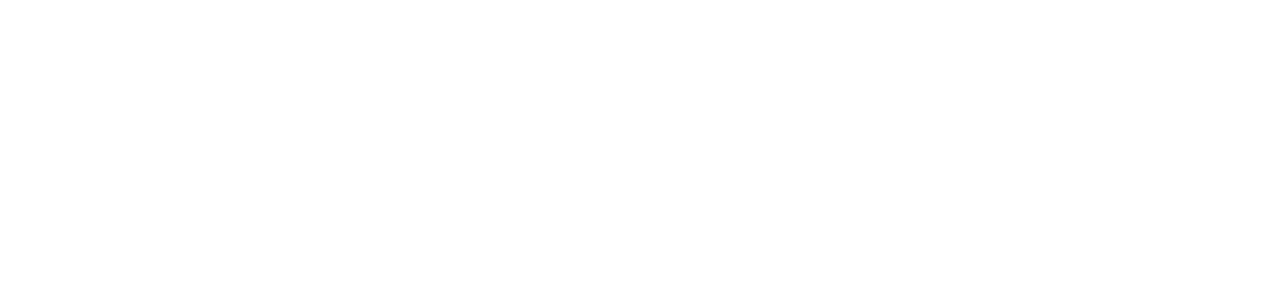
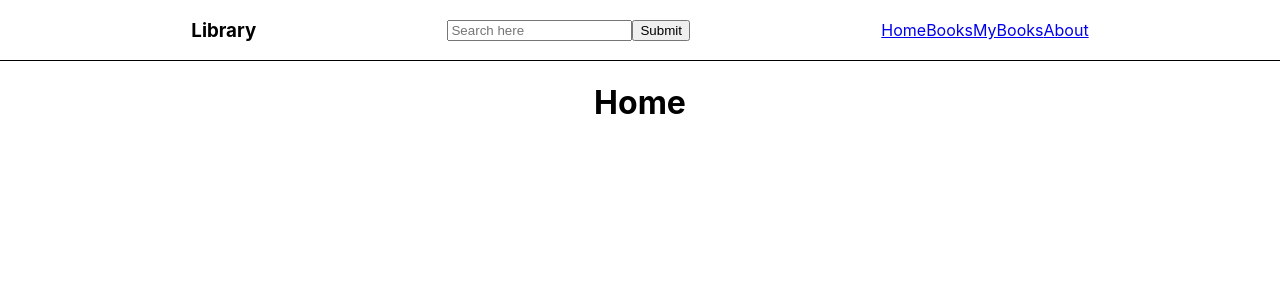
Before and after one commit to watermelonich/goodreads-clone, a React (Create React App) app: page / in a window 1280 px wide. Shown: the top 300 px of the page. Built offline with nearby package versions, Linux system fonts and the light colour scheme.

Commit message:
installed react router for client side routing. Created Header component to be rendered across all views/webpages

```diff
--- a/package.json
+++ b/package.json
@@ -8,6 +8,7 @@
     "@testing-library/user-event": "^13.5.0",
     "react": "^18.2.0",
     "react-dom": "^18.2.0",
+    "react-router-dom": "^6.17.0",
     "react-scripts": "5.0.1",
     "web-vitals": "^2.1.4"
   },
--- a/src/App.css
+++ b/src/App.css
@@ -1,3 +1,7 @@
+* {
+  box-sizing: border-box;
+}
+
 .App {
   text-align: center;
 }
@@ -28,11 +32,15 @@
   color: #61dafb;
 }
 
-@keyframes App-logo-spin {
-  from {
-    transform: rotate(0deg);
-  }
-  to {
-    transform: rotate(360deg);
-  }
+.flexbox-container {
+  display: flex;
 }
+
+header {
+  flex-direction: row;
+
+  justify-content:space-evenly;
+  align-items: center;
+
+  border-bottom: 1px solid black;
+}
--- a/src/App.js
+++ b/src/App.js
@@ -1,8 +1,17 @@
 import './App.css';
+import { Routes, Route } from 'react-router-dom';
+import Home from './components/Home';
+import Header from './components/Header';
 
 function App() {
   return (
     <div className="App">
+
+      <Header />
+      <Routes>
+        <Route path='/' element={<Home />} />
+      </Routes>
+
 
     </div>
   );
--- /dev/null
+++ b/src/components/Header.js
@@ -0,0 +1,43 @@
+import React from "react";
+import NavBar from "./NavBar";
+
+// Header Component: to be rendered across all views/webpages
+const Header = () => {
+
+    // return (JSX/HTML)
+    return (
+        <header className="flexbox-container">
+
+            <h3>Library</h3>
+
+            <div className="search-bar">
+            <input type="text" placeholder="Search here" name="query" />
+            <button type="submit">Submit</button>
+            </div>
+
+            <NavBar links={
+                [
+                    {
+                        name: 'Home',
+                        url: '/'
+                    },
+                    {
+                        name: 'Books',
+                        url: '/Books'
+                    },
+                    {
+                        name: 'MyBooks',
+                        url: '/MyBooks'
+                    },
+                    {
+                        name: 'About',
+                        url: '/About'
+                    }
+                ]
+                } />
+        </header>
+    );
+};
+
+
+export default Header;
--- /dev/null
+++ b/src/components/Home.js
@@ -0,0 +1,13 @@
+import React from "react";
+
+const Home = () => {
+
+    // return a component (JSX/HTML)
+    return (
+    <>
+        <h1>Home</h1>
+    </>
+    );
+};
+
+export default Home;
--- /dev/null
+++ b/src/components/NavBar.js
@@ -0,0 +1,23 @@
+import React from "react";
+import { Link } from "react-router-dom";
+
+const NavBar = (props) => {
+
+    // destructure props for navbar hyperlinks
+    const { links } = props;
+
+    // return (JSX/HTML)
+    return (
+        <nav>
+            {links.map((link, index) => {
+
+                // return a Link/anchor for every element
+                return (
+                    <Link key={index} to={link.url}>{link.name}</Link>
+                );
+            })}
+        </nav>
+    );
+};
+
+export default NavBar;
--- a/src/index.js
+++ b/src/index.js
@@ -3,11 +3,14 @@ import ReactDOM from 'react-dom/client';
 import './index.css';
 import App from './App';
 import reportWebVitals from './reportWebVitals';
+import { BrowserRouter } from 'react-router-dom';
 
 const root = ReactDOM.createRoot(document.getElementById('root'));
 root.render(
   <React.StrictMode>
-    <App />
+    <BrowserRouter>
+      <App />
+    </BrowserRouter>
   </React.StrictMode>
 );
 
```
Also changed, not shown: 1 other file (tests, documents, lock files or other folders).
